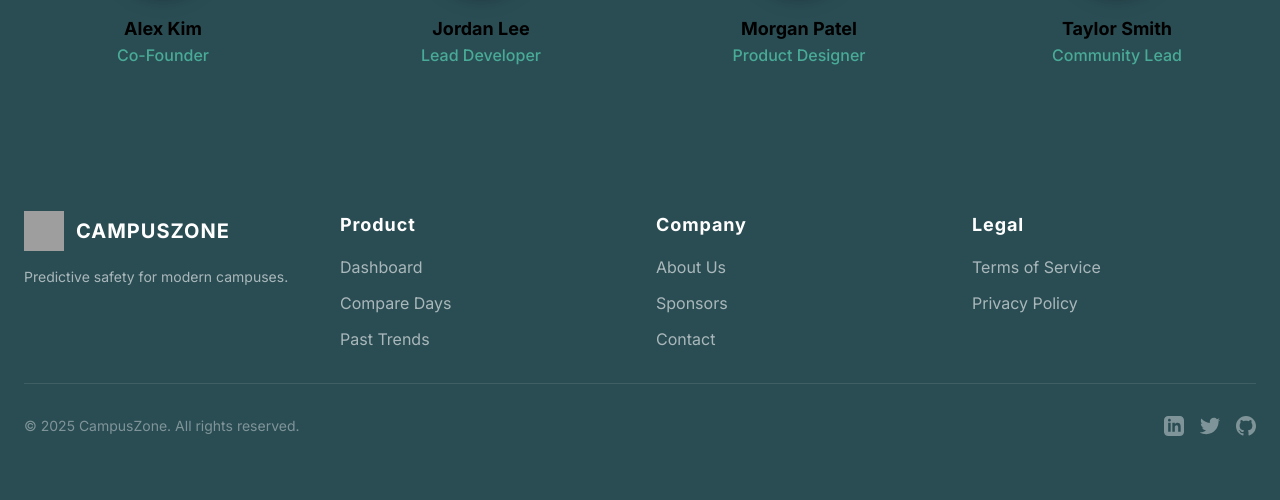
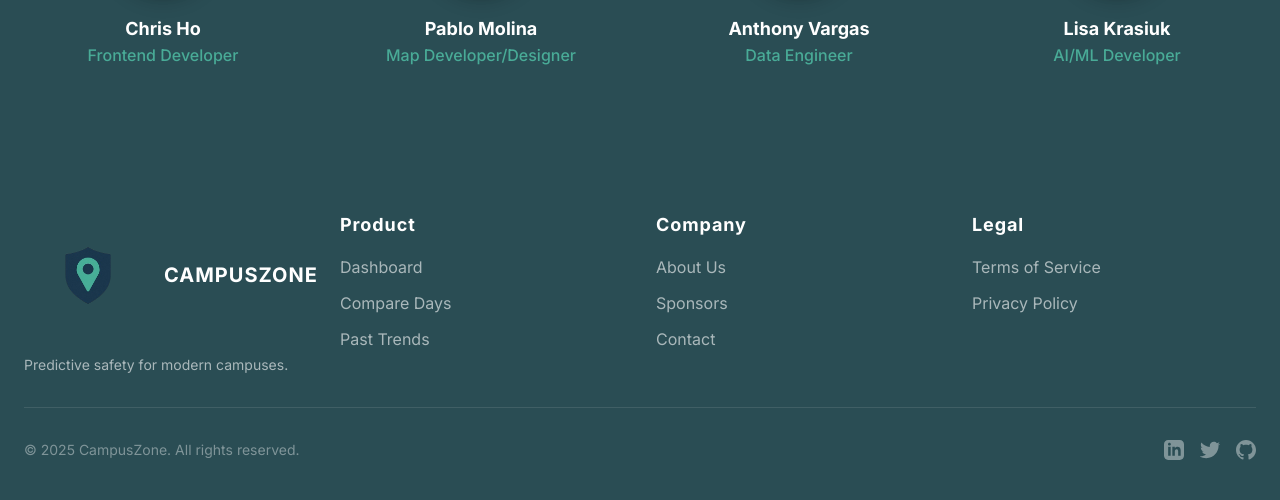
Before and after one commit to ChrisH0125/CampusZone, a Flask app: page /about in a window 1280 px wide. Shown: the part 837-1337 px from the top of the page. Before the commit the page ends 1273 px from the top, so only its background shows below. Run offline with Flask 3, Linux system fonts and the light colour scheme; some libraries are stand-ins or nearby versions; grey boxes are pictures that could not be loaded.

Commit message:
Added logos and finalized about me

```diff
--- a/backend/templates/about.html
+++ b/backend/templates/about.html
@@ -4,7 +4,6 @@
     <meta charset="UTF-8" />
     <meta name="viewport" content="width=device-width, initial-scale=1.0" />
     <title>CampusZone</title>
-
     <!-- Tailwind CSS from CDN -->
     <script src="https://cdn.tailwindcss.com"></script>
 
@@ -16,7 +15,6 @@
       rel="stylesheet"
     />
 
-<link rel="icon" type="image/png" href="images/Logo.png" />
     <!-- Custom CSS Styles -->
     <style>
       :root {
@@ -108,12 +106,7 @@
             <!-- Logo -->
             <a href="/">
               <div class="flex items-center space-x-3">
-                <img
-                  src="https://raw.githubusercontent.com/user-attachments/assets/ad0e62cc-839e-4cc7-9557-8d3946a3d831"
-                  alt="Campus Zone Logo"
-                  class="w-10 h-10"
-                />
-                <span
+                    <img src="{{ url_for('static', filename='images/Logo.png') }}" alt="Campus Zone Logo" class="w-32 h-32" />                <span
                   class="text-white text-xl font-bold tracking-wider uppercase"
                   >CampusZone</span
                 >
@@ -167,27 +160,27 @@
           <div class="grid grid-cols-1 sm:grid-cols-2 md:grid-cols-4 gap-10 justify-items-center">
             <!-- Team Member 1 -->
             <div class="flex flex-col items-center">
-              <img src="https://randomuser.me/api/portraits/men/32.jpg" alt="Team Member" class="w-32 h-32 rounded-full object-cover border-4 border-[#49ab97] mb-4 shadow-lg" />
-              <div class="text-lg font-bold">Alex Kim</div>
-              <div class="text-[#49ab97] font-medium">Co-Founder</div>
+              <img src="{{ url_for('static', filename='images/Chris.jpg') }}" alt="Team Member" class="w-32 h-32 rounded-full object-cover border-4 border-[#49ab97] mb-4 shadow-lg" />
+              <div class="text-lg font-bold text-white">Chris Ho</div>
+              <div class="text-[#49ab97] font-medium">Frontend Developer</div>
             </div>
             <!-- Team Member 2 -->
             <div class="flex flex-col items-center">
-              <img src="https://randomuser.me/api/portraits/men/44.jpg" alt="Team Member" class="w-32 h-32 rounded-full object-cover border-4 border-[#49ab97] mb-4 shadow-lg" />
-              <div class="text-lg font-bold">Jordan Lee</div>
-              <div class="text-[#49ab97] font-medium">Lead Developer</div>
+              <img src="{{ url_for('static', filename='images/pablo.jpg') }}" alt="Team Member" class="w-32 h-32 rounded-full object-cover border-4 border-[#49ab97] mb-4 shadow-lg" />
+              <div class="text-lg font-bold text-white">Pablo Molina</div>
+              <div class="text-[#49ab97] font-medium">Map Developer/Designer</div>
             </div>
             <!-- Team Member 3 -->
             <div class="flex flex-col items-center">
-              <img src="https://randomuser.me/api/portraits/women/68.jpg" alt="Team Member" class="w-32 h-32 rounded-full object-cover border-4 border-[#49ab97] mb-4 shadow-lg" />
-              <div class="text-lg font-bold">Morgan Patel</div>
-              <div class="text-[#49ab97] font-medium">Product Designer</div>
+              <img src="{{ url_for('static', filename='images/Anthony.jpg') }}" alt="Team Member" class="w-32 h-32 rounded-full object-cover border-4 border-[#49ab97] mb-4 shadow-lg" />
+              <div class="text-lg font-bold text-white">Anthony Vargas</div>
+              <div class="text-[#49ab97] font-medium">Data Engineer</div>
             </div>
             <!-- Team Member 4 -->
             <div class="flex flex-col items-center">
-              <img src="https://randomuser.me/api/portraits/women/85.jpg" alt="Team Member" class="w-32 h-32 rounded-full object-cover border-4 border-[#49ab97] mb-4 shadow-lg" />
-              <div class="text-lg font-bold">Taylor Smith</div>
-              <div class="text-[#49ab97] font-medium">Community Lead</div>
+              <img src="{{ url_for('static', filename='images/Lisa.jpg') }}" alt="Team Member" class="w-32 h-32 rounded-full object-cover border-4 border-[#49ab97] mb-4 shadow-lg" />
+              <div class="text-lg font-bold text-white">Lisa Krasiuk</div>
+              <div class="text-[#49ab97] font-medium">AI/ML Developer</div>
             </div>
           </div>
         </section>
@@ -197,18 +190,14 @@
       <footer
         class="pt-20 pb-10 text-white"
         style="background-color: var(--primary-dark-blue)"
+
       >
         <div class="container mx-auto px-6">
           <div class="grid grid-cols-4 gap-8">
             <!-- Column 1: Logo & Mission -->
             <div class="col-span-1">
               <div class="flex items-center space-x-3">
-                <img
-                  src="https://raw.githubusercontent.com/user-attachments/assets/ad0e62cc-839e-4cc7-9557-8d3946a3d831"
-                  alt="Campus Zone Logo"
-                  class="w-10 h-10"
-                />
-                <span
+                  <img src="{{ url_for('static', filename='images/Logo.png') }}" alt="Campus Zone Logo" class="w-32 h-32" />                <span
                   class="text-white text-xl font-bold tracking-wider uppercase"
                   >CampusZone</span
                 >
```
Also changed, not shown: backend/home.html (+39 -32 lines), backend/templates/map.html (+13 -24 lines), backend/images/Logo.png (deleted), backend/static/images/Anthony.jpg (added), backend/static/images/Chris.jpg (added), backend/static/images/Lisa.jpg (added), backend/static/images/Logo.png (added), backend/static/images/pablo.jpg (added).
